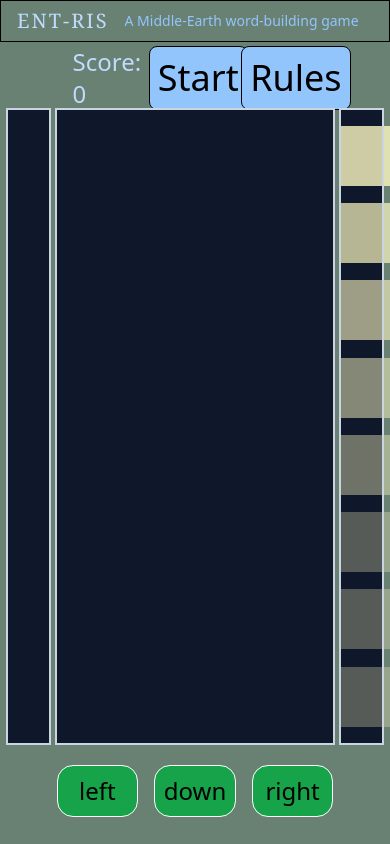
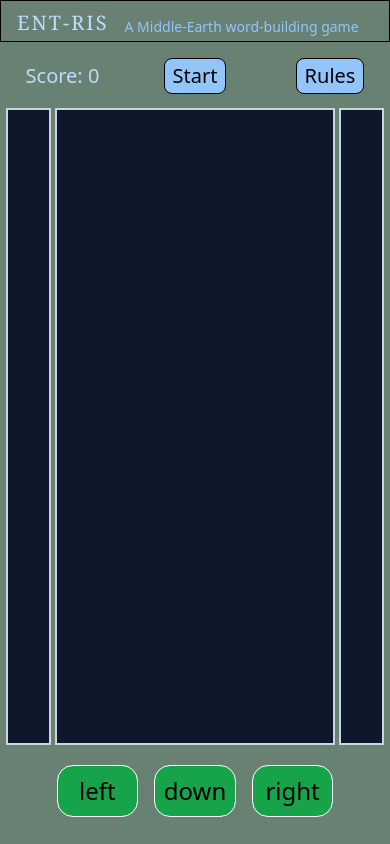
Before and after one commit to Struckhour/word-game, a SvelteKit app: page / in a window 390 px wide. Built offline with nearby package versions, Linux system fonts and the light colour scheme.

Commit message:
fixes some sizing issues on small phones.

```diff
--- a/src/routes/+page.svelte
+++ b/src/routes/+page.svelte
@@ -588,7 +588,7 @@
 </script>
 <body class="overflow-hidden square relative mx-auto min-h-screen bg-green-950 bg-opacity-60">
     {#if showMenu}
-    <div transition:fly={{ x:400, duration:300}} class="overflow-hidden w-[400px] h-screen absolute right-0 bg-blue-950 bg-opacity-[98%] z-20 border-l-4 border-blue-100">
+    <div transition:fly={{ x:400, duration:300}} class="overflow-hidden w-[350px] h-screen absolute right-0 bg-blue-950 bg-opacity-[98%] z-20 border-l-4 border-blue-100">
         <button on:click={() => {showMenu = false;}} class="text-4xl mt-12 ml-4 w-full border-y border-blue-200 hover:bg-blue-700 active:bg-blue-900 text-blue-100">Close --></button>
         <ul class="text-xl list-disc list-inside ml-4 mt-4 text-blue-200">
             <li>Use arrow keys or buttons below game board.</li>
@@ -602,23 +602,23 @@
     {/if}
 
     <div class="relative h-[5%] border border-black flex items-center justify-start text-left">
-        <h1 class="ml-4 text-center text-xl font-serif text-blue-200 tracking-widest">ENT-RIS</h1>
-        <h3 class="ml-4 text-center text-sm text-blue-300">A Middle-Earth word-building game</h3>
+        <h1 class="ml-4 text-center text-xl font-serif text-blue-200 tracking-widest h-[80%] flex items-end">ENT-RIS</h1>
+        <h3 class="ml-4 text-center text-sm text-blue-300 h-[80%] flex items-end">A Middle-Earth word-building game</h3>
     </div>
 
     <!--menu button row -->
-    <div class="w-[71%] mx-auto grid grid-cols-3 text-center h-[8%] py-[1%]">
-        <div class="flex items-center text-left pl-4 text-blue-200 text-2xl">Score: {score}</div>
+    <div class="w-[91%] md:w-[71%] mx-auto grid grid-cols-3 text-center h-[8%] py-4 md:py-1">
+        <div class="flex items-center text-left pl-2 text-blue-200 text-xl md:text-2xl">Score: {score}</div>
         {#if !gameOn && fresh && !gameOver}
-        <button on:click={startGame} class="inline-block text-center text-4xl px-2 text-black bg-blue-300 mx-auto border border-black rounded-lg hover:bg-blue-200 active:bg-blue-400">Start</button>
+        <button on:click={startGame} class="inline-block text-center text-xl md:text-4xl px-2 text-black bg-blue-300 mx-auto border border-black rounded-lg hover:bg-blue-200 active:bg-blue-400">Start</button>
         {:else if !gameOn && !fresh && !gameOver}
-        <button on:click={startGame} class="inline-block text-center text-4xl px-2 text-black bg-blue-300 mx-auto border border-black rounded-lg hover:bg-blue-200 active:bg-blue-400">Resume</button>
+        <button on:click={startGame} class="inline-block text-center text-xl md:text-4xl px-2 text-black bg-blue-300 mx-auto border border-black rounded-lg hover:bg-blue-200 active:bg-blue-400">Resume</button>
         {:else if !gameOn && !fresh && gameOver}
-        <button on:click={startGame} class="inline-block text-center text-4xl px-2 text-black bg-blue-300 mx-auto border border-black rounded-lg hover:bg-blue-200 active:bg-blue-400">Restart</button>
+        <button on:click={startGame} class="inline-block text-center text-xl md:text-4xl px-2 text-black bg-blue-300 mx-auto border border-black rounded-lg hover:bg-blue-200 active:bg-blue-400">Restart</button>
         {:else}
-        <button on:click={startGame} class="inline-block text-center text-4xl px-2 text-black bg-blue-300 mx-auto border border-black rounded-lg hover:bg-blue-200 active:bg-blue-400">Pause</button>
+        <button on:click={startGame} class="inline-block text-center text-xl md:text-4xl px-2 text-black bg-blue-300 mx-auto border border-black rounded-lg hover:bg-blue-200 active:bg-blue-400">Pause</button>
         {/if}
-        <button on:click={() => {showMenu = !showMenu; pauseGame()}} class="inline-block text-right text-4xl px-2 text-black bg-blue-300 mx-auto mr-4 border border-black rounded-lg hover:bg-blue-200 active:bg-blue-400">
+        <button on:click={() => {showMenu = !showMenu; pauseGame()}} class="inline-block text-right text-xl md:text-4xl px-2 text-black bg-blue-300 mx-auto mr-2 border border-black rounded-lg hover:bg-blue-200 active:bg-blue-400">
             Rules
         </button>
     </div>
@@ -630,15 +630,15 @@
         <div id="gameBox" class="relative bg-slate-900 w-[71%] mx-auto h-full text-2xl md:text-4xl lg:text-6xl outline outline-2 outline-slate-300">
 
         </div>
-        <div id="nextBox" class="relative flex flex-grow flex-col justify-between bg-slate-900 w-[9%] h-full mx-2 text-2xl sm:text-4xl md:text-6xl  py-4 outline outline-2 outline-slate-300">
-            <div id="next1" class= "flex items-center justify-center h-[10%] max-w-[60px] aspect-square bg-yellow-100 bg-opacity-80 mx-auto"></div>
-            <div id="next2" class= "flex items-center justify-center h-[10%] max-w-[60px] aspect-square bg-yellow-100 bg-opacity-70 mx-auto"></div>
-            <div id="next3" class= "flex items-center justify-center h-[10%] max-w-[60px] aspect-square bg-yellow-100 bg-opacity-60 mx-auto"></div>
-            <div id="next4" class= "flex items-center justify-center h-[10%] max-w-[60px] aspect-square bg-yellow-100 bg-opacity-50 mx-auto"></div>
-            <div id="next5" class= "flex items-center justify-center h-[10%] max-w-[60px] aspect-square bg-yellow-100 bg-opacity-40 mx-auto"></div>
-            <div id="next6" class= "flex items-center justify-center h-[10%] max-w-[60px] aspect-square bg-yellow-100 bg-opacity-30 mx-auto"></div>
-            <div id="next7" class= "flex items-center justify-center h-[10%] max-w-[60px] aspect-square bg-yellow-100 bg-opacity-30 mx-auto"></div>
-            <div id="next8" class= "flex items-center justify-center h-[10%] max-w-[60px] aspect-square bg-yellow-100 bg-opacity-30 mx-auto"></div>
+        <div id="nextBox" class="relative flex flex-grow flex-col justify-between bg-slate-900 w-[9%] h-full mx-2 text-2xl sm:text-4xl md:text-6xl py-2 outline outline-2 outline-slate-300">
+            <div id="next1" class= "flex items-center justify-center max-h-[10%] max-w-[100%] aspect-square bg-yellow-100 bg-opacity-80 mx-auto"></div>
+            <div id="next2" class= "flex items-center justify-center max-h-[10%] max-w-[100%] aspect-square bg-yellow-100 bg-opacity-70 mx-auto"></div>
+            <div id="next3" class= "flex items-center justify-center max-h-[10%] max-w-[100%] aspect-square bg-yellow-100 bg-opacity-60 mx-auto"></div>
+            <div id="next4" class= "flex items-center justify-center max-h-[10%] max-w-[100%] aspect-square bg-yellow-100 bg-opacity-50 mx-auto"></div>
+            <div id="next5" class= "flex items-center justify-center max-h-[10%] max-w-[100%] aspect-square bg-yellow-100 bg-opacity-40 mx-auto"></div>
+            <div id="next6" class= "flex items-center justify-center max-h-[10%] max-w-[100%] aspect-square bg-yellow-100 bg-opacity-30 mx-auto"></div>
+            <div id="next7" class= "flex items-center justify-center max-h-[10%] max-w-[100%] aspect-square bg-yellow-100 bg-opacity-30 mx-auto"></div>
+            <div id="next8" class= "flex items-center justify-center max-h-[10%] max-w-[100%] aspect-square bg-yellow-100 bg-opacity-30 mx-auto"></div>
         </div>
     </div>
     <!-- left right down buttons -->
```
